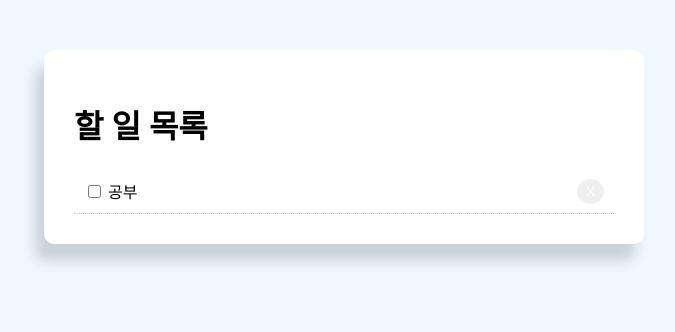
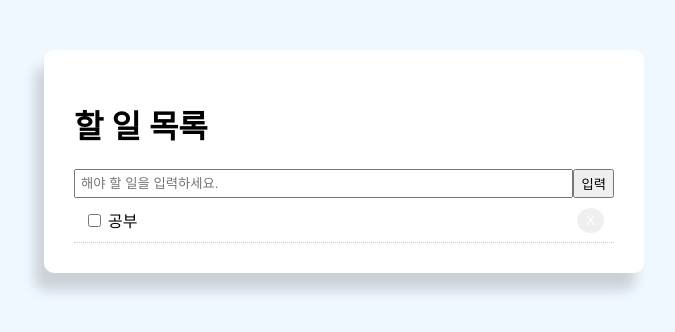
Before and after one commit to peesechizza/TIL, a React (Create React App) app in the folder React_Practice/react-todo-app/: page / in a window 1280 px wide. Shown: the top 332 px of the page, without its empty margins (296-971 px from the left). Built offline with nearby package versions, Linux system fonts and the light colour scheme.

Commit message:
feat 할 일 목록 추가

```diff
--- a/React_Practice/react-todo-app/src/App.js
+++ b/React_Practice/react-todo-app/src/App.js
@@ -10,6 +10,7 @@
         completed: false,
       },
     ],
+    value: "",
   };
 
   btnStyle = {
@@ -29,6 +30,22 @@
     };
   };
 
+  handleSubmit = (event) => {
+    event.preventDefault();
+
+    let newTodo = {
+      id: Date.now(),
+      title: this.state.value,
+      completed: false,
+    };
+
+    this.setState({ todoData: [...this.state.todoData, newTodo], value: "" });
+  };
+
+  handleChange = (event) => {
+    this.setState({ value: event.target.value });
+  };
+
   handleClick = (id) => {
     let newTodoData = this.state.todoData.filter((data) => data.id !== id);
     this.setState({ todoData: newTodoData });
@@ -41,6 +58,23 @@
           <div className="title">
             <h1>할 일 목록</h1>
           </div>
+
+          <form style={{ display: "flex" }} onSubmit={this.handleSubmit}>
+            <input
+              type="text"
+              name="value"
+              placeholder="해야 할 일을 입력하세요."
+              style={{ flex: "10", padding: "5px" }}
+              value={this.state.value}
+              onChange={this.handleChange}
+            />
+            <input
+              type="submit"
+              value="입력"
+              className="btn"
+              style={{ flext: "1" }}
+            />
+          </form>
 
           {this.state.todoData.map((data) => (
             <div style={this.getStyle()} key={data.id}>
```
